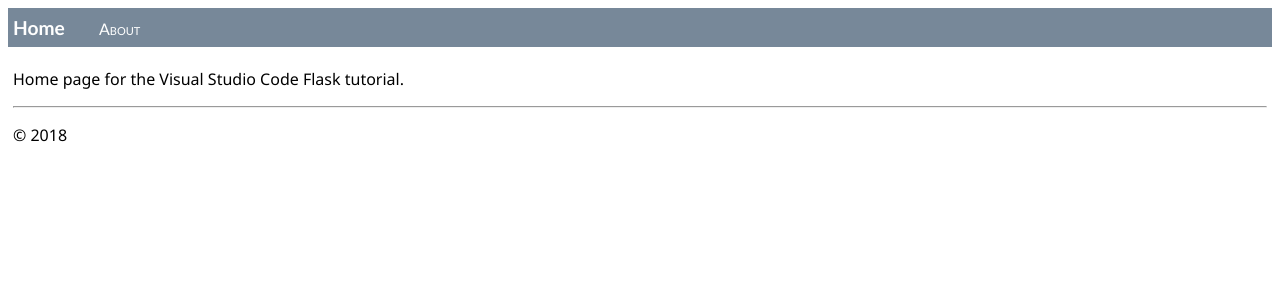
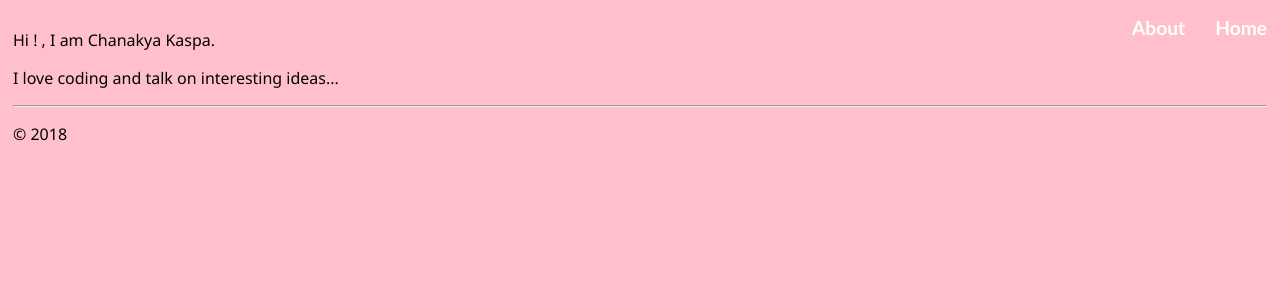
Before and after one commit to chanakya22/AboutMe, a Flask app: page / in a window 1280 px wide. Shown: the top 300 px of the page. Run offline with Flask 2, Linux system fonts and the light colour scheme.

Commit message:
changes for stylesheet and content

```diff
--- a/app.py
+++ b/app.py
@@ -40,7 +40,13 @@ def hello(name = None):
 def get_data():
     return app.send_static_file("data.json")
 
+@app.after_request
+def add_header(response):
+    response.cache_control.no_store = True
+    response.headers['Cache-Control'] = 'public, max-age=0'
+    return response
+
 
 
 # TODO:
-# SPA - for profile/experiences/contact/projects/            Home/Blog/Portfolio/
+# SPA - for profile/experiences/contact/projects/            Home/Blog/Portfolio-Work/Skill/Contact
--- a/static/site.css
+++ b/static/site.css
@@ -1,13 +1,14 @@
 .message {
     font-weight: 5000;
-    color: red;
+    color: pink;
 }
 .navbar {
-    background-color: lightslategray;
+    background-color: pink;
     font-size: 1em;
     font-family: 'Trebuchet MS', 'Lucida Sans Unicode', 'Lucida Grande', 'Lucida Sans', Arial, sans-serif;
     color: white;
     padding: 8px 5px 8px 5px;
+    float: right;
 }
 
 .navbar a {
@@ -18,6 +19,8 @@
 .navbar-brand {
     font-size: 1.2em;
     font-weight: 600;
+    float: right;
+    margin-left: 30px;
 }
 
 .navbar-item {
@@ -29,3 +32,7 @@
     padding: 5px;
     font-family:'Segoe UI', Tahoma, Geneva, Verdana, sans-serif;
 }
+
+.body-bg{
+    background-color: pink;
+}
--- a/templates/home.html
+++ b/templates/home.html
@@ -5,7 +5,7 @@
         <title>Hello, Flask</title>
         <link rel="stylesheet" type="text/css" href="{{ url_for('static', filename='site.css')}}" />
     </head>
-    <body>
+    <body background-color: lightslategray>
         {%if name %}
             <span class="message">Hello there, {{ name }}!</span> It's {{ date.strftime("%A, %d %B, %Y at %X") }}.
         {% else %}
--- a/templates/homescreen.html
+++ b/templates/homescreen.html
@@ -3,5 +3,6 @@
 Home
 {% endblock %}
 {% block content %}
-<p>Home page for the Visual Studio Code Flask tutorial.</p>
+<p>Hi ! , I am Chanakya Kaspa.</p>
+<p>I love coding and talk on interesting ideas...</p>
 {% endblock %}
--- a/templates/layout.html
+++ b/templates/layout.html
@@ -6,10 +6,10 @@
         <link rel="stylesheet" type="text/css" href="{{ url_for('static', filename='site.css')}}" />
     </head>
 
-    <body>
+    <body class = "body-bg">
         <div class="navbar">
             <a href="{{ url_for('home') }}" class="navbar-brand">Home</a>
-            <a href="{{ url_for('about') }}" class="navbar-item">About</a>
+            <a href="{{ url_for('about') }}" class="navbar-brand">About</a>
         </div>
 
         <div class="body-content">
```
